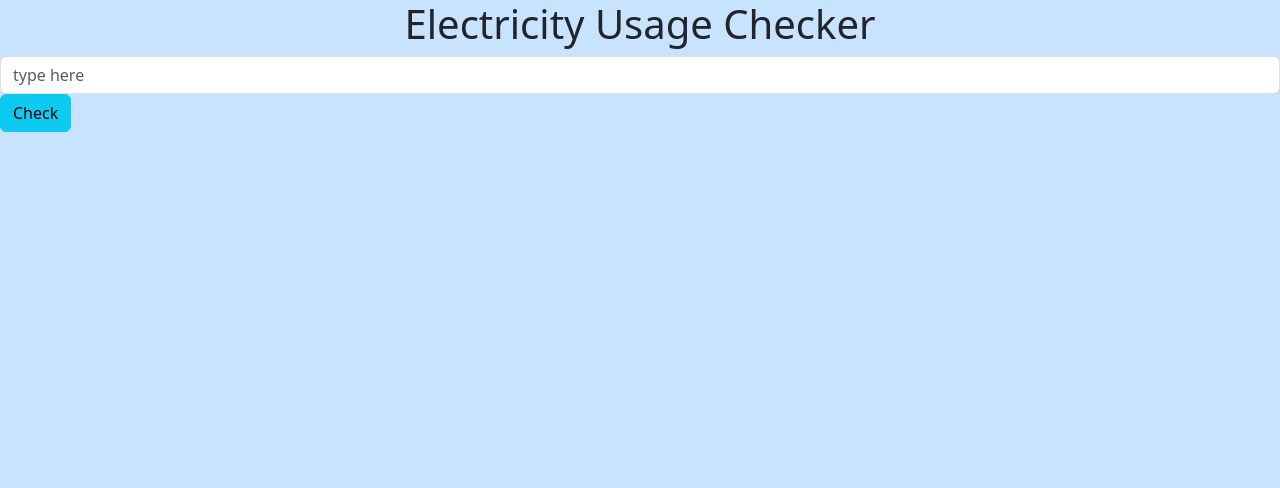
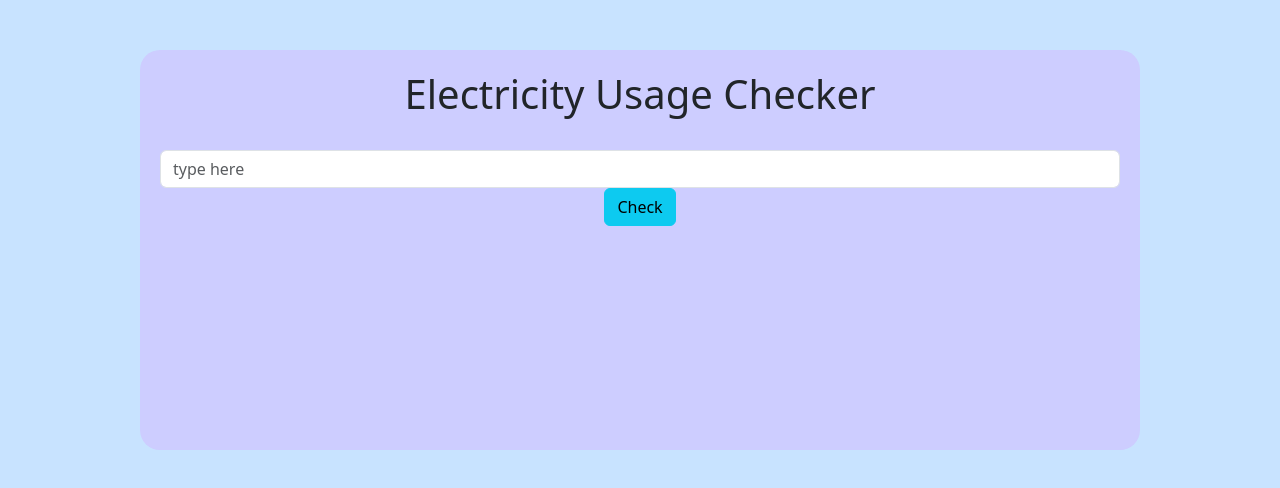
Before and after one commit to adoptmefangirly1008ramos/FV_ICT9E_Q4Drill1_Ramos_Johanna, a plain HTML site: page index.html in a window 1280 px wide. Drawn offline with nearby package versions, Linux system fonts and the light colour scheme.

Commit message:
Update index.html

```diff
--- a/index.html
+++ b/index.html
@@ -3,7 +3,7 @@
 <head>
     <meta charset="UTF-8">
     <meta name="viewport" content="width=device-width, initial-scale=1.0">
-    <title>Document</title>
+    <title>Q4 Drill 1</title>
 
     <link href="https://cdn.jsdelivr.net/npm/bootstrap@5.3.3/dist/css/bootstrap.min.css" rel="stylesheet">
 
@@ -16,13 +16,17 @@
      </style>
 </head>
 <body>
+    <div class="container" style="background-color: rgb(205, 205, 255); padding: 20px; margin-top: 50px; border-radius: 20px; width: 1000px; height: 400px;">
+
     <h1 style="text-align: center;">Electricity Usage Checker</h1>
     <!--comment-->
-
+        <br>
     <input type="text" id="Electricity" class="form-control" placeholder="type here" step="width: 100px">
 
-    <button class="btn btn-info" onclick="checkElectricity()" style="margin: auto;">Check</button>
+    <center>
+    <button class="btn btn-info" onclick="checkElectricity()" style="max-width: 80px;">Check</button>
 
+    <br><br>
     <script>
 
 
```
